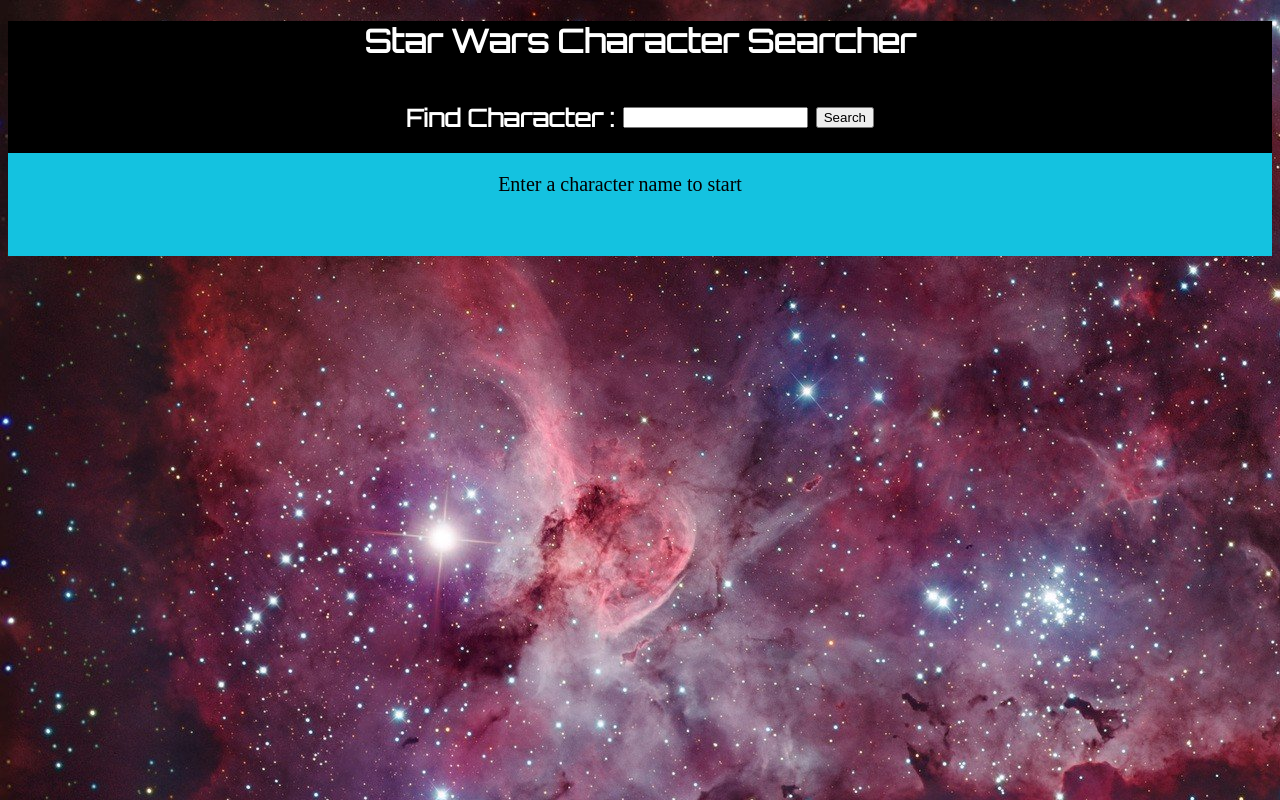
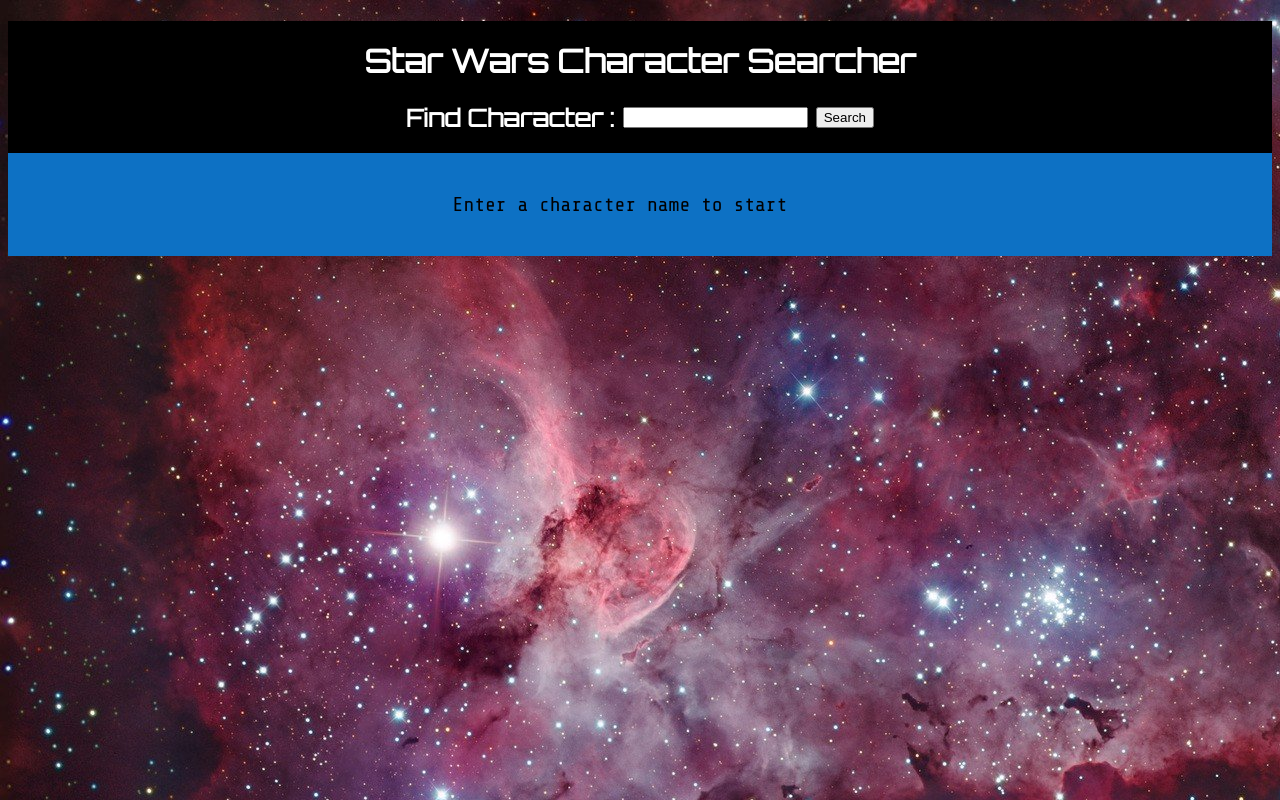
Before and after one commit to Revature-Salesforce-Training/QuickSilver, a plain HTML site: page index.html in a window 1280 px wide. Drawn offline with nearby package versions, Linux system fonts and the light colour scheme.

Commit message:
Expanded style and fixed minor issues

```diff
--- a/assets/style.css
+++ b/assets/style.css
@@ -1,4 +1,5 @@
 @import url('https://fonts.googleapis.com/css2?family=Bebas+Neue&family=Orbitron&display=swap');
+@import url('https://fonts.googleapis.com/css2?family=Bebas+Neue&family=Orbitron&family=Share+Tech+Mono&display=swap');
 
 header{
     background-color: black;
@@ -10,6 +11,8 @@
     justify-content: center;
     display: flex;
     color: white;
+    position: relative;
+    top: 20px;
 }
 
 div{
@@ -23,6 +26,10 @@
     margin-right: 8px;
 }
 
+ul{
+    font-family: 'Share Tech Mono', sans-serif;
+}
+
 #inputButt{
     margin-left: 8px;
 }
@@ -32,12 +39,18 @@
 }
 
 #infodiv{
-    background-color: rgb(20, 194, 224);
+    background-color: rgb(13, 113, 196);
     font-size: 20px;
 }
 
 #moreInfo{
     margin: auto;
-    background-color: rgb(20, 194, 224);
+    background-color: rgb(13, 113, 196);
     font-size: 20px;
 }
+
+#StartLn{
+    font-family: 'Share Tech Mono', sans-serif;
+    position: relative;
+    top: 20px;
+}
```
